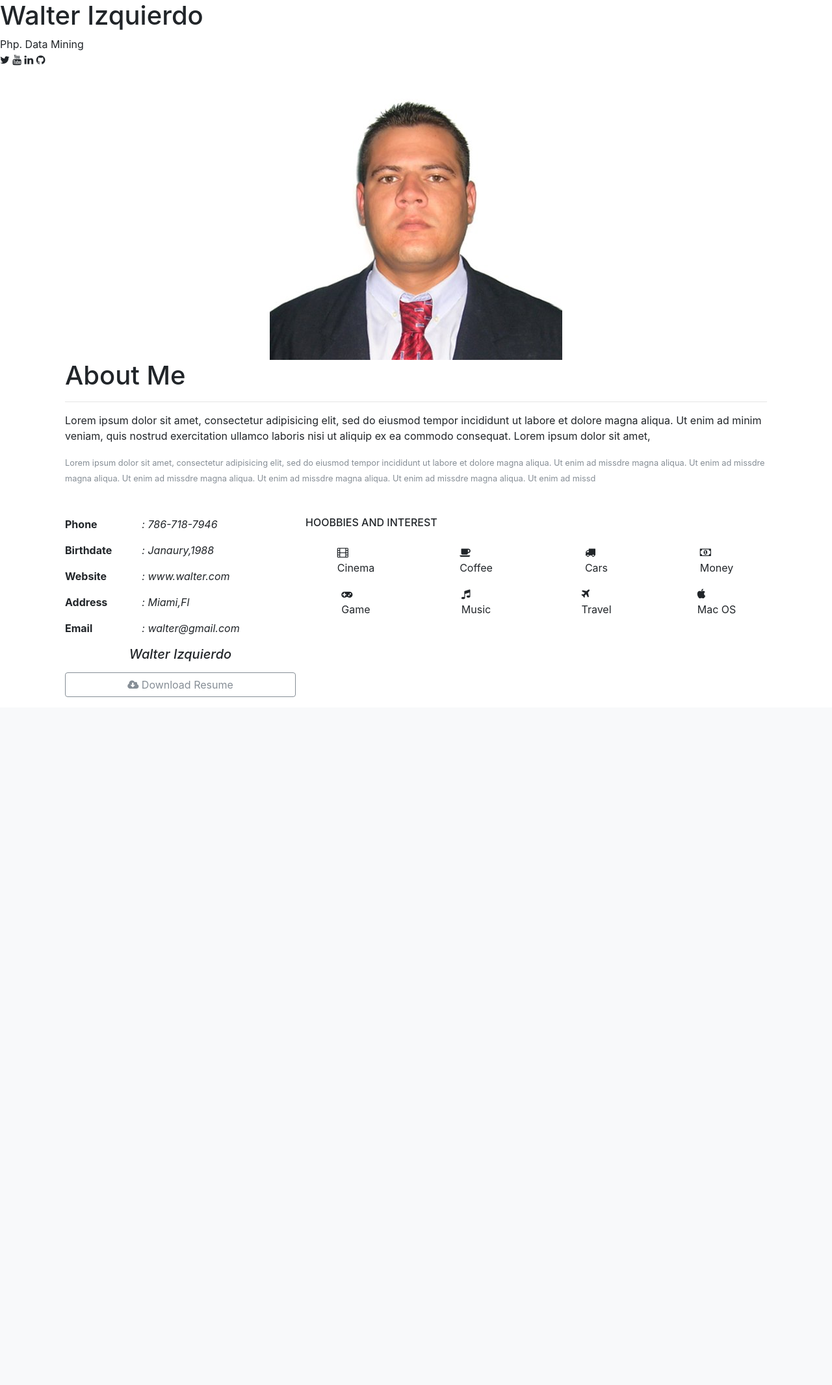
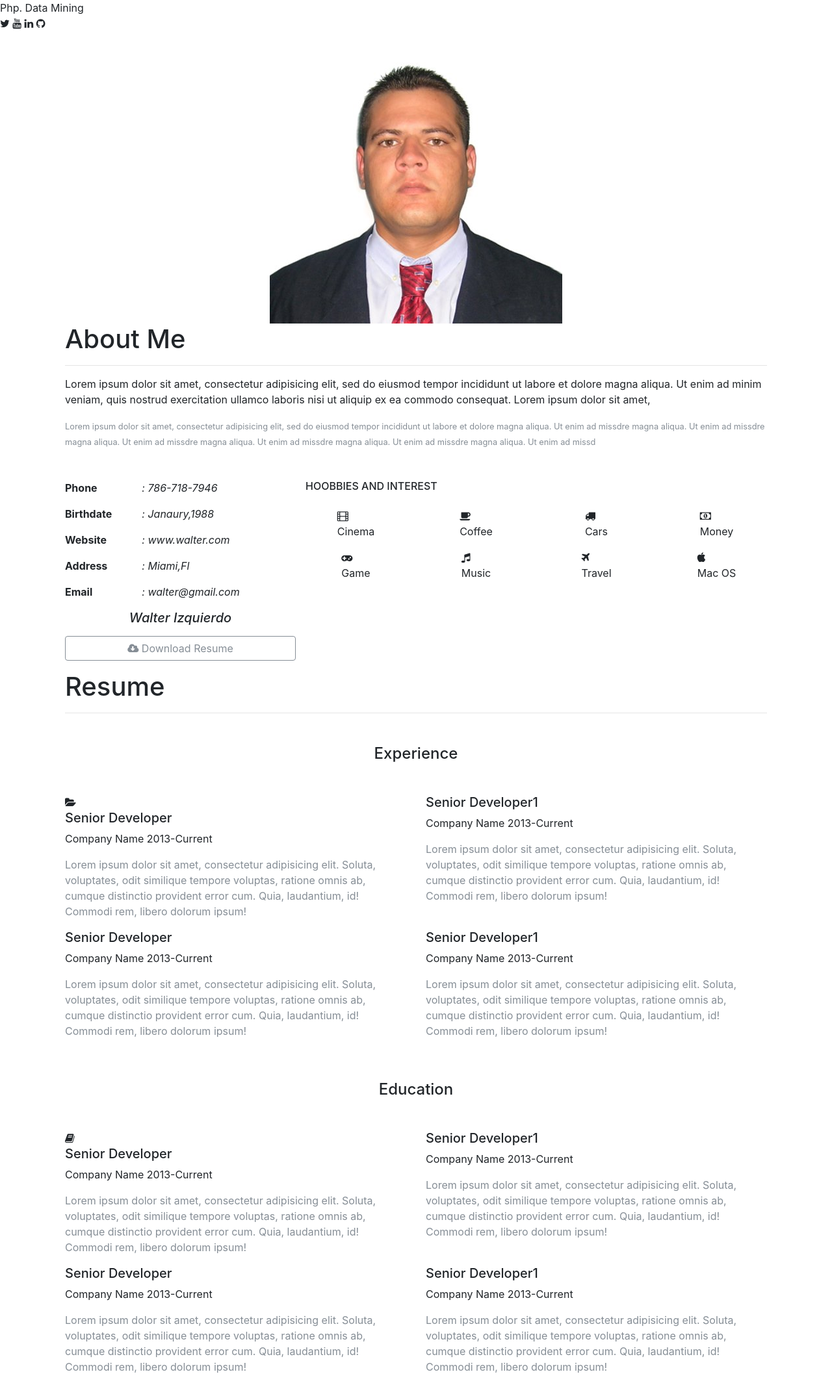
Before and after one commit to oscarMartinezMalo/Example-of-resume, a PHP site: page / in a window 1280 px wide. Shown: the part 56-2188 px from the top of the page at 65% size. Before the commit the page ends 1129 px from the top, so only its background shows below. Run offline with PHP 8.4, Linux system fonts and the light colour scheme; some libraries are stand-ins or nearby versions.

Commit message:
resume in Develop
Working in the Resume section

```diff
--- a/index.php
+++ b/index.php
@@ -16,6 +16,7 @@
 		<?php include "sections/heroImage.php"; ?>
 		<div class="container">
 			<?php include "sections/aboutMe.php"; ?>
+			<?php include "sections/resume.php"; ?>
 		</div>
 </body>
 <script src="https://code.jquery.com/jquery-3.2.1.slim.min.js" integrity="sha384-KJ3o2DKtIkvYIK3UENzmM7KCkRr/rE9/Qpg6aAZGJwFDMVNA/GpGFF93hXpG5KkN" crossorigin="anonymous"></script>
--- a/sections/navbar.php
+++ b/sections/navbar.php
@@ -1,4 +1,4 @@
-<nav class="navbar navbar-expand-sm navbar-light bg-light">
+<nav class="navbar fixed-top navbar-expand-sm navbar-light bg-light">
 	<div class="container">
 		<button class="navbar-toggler" type="button" data-toggle="collapse" data-target="#navbarTogglerDemo03" aria-controls="navbarTogglerDemo03" aria-expanded="false" aria-label="Toggle navigation">
 	    <span class="navbar-toggler-icon"></span>
--- /dev/null
+++ b/sections/resume.php
@@ -0,0 +1,53 @@
+<section class="resume container">
+	<h1>Resume</h1>
+	<hr>
+	<h4 class="text-center m-5">Experience</h4>
+	<div class="row">
+		<div class="col-sm-6">
+			<span class="fa fa-folder-open"></span>
+			<h5>Senior Developer</h5>
+			<p>Company Name 2013-Current</p>
+			<p class="text-muted">Lorem ipsum dolor sit amet, consectetur adipisicing elit. Soluta, voluptates, odit similique tempore voluptas, ratione omnis ab, cumque distinctio provident error cum. Quia, laudantium, id! Commodi rem, libero dolorum ipsum!</p>
+		</div>
+		<div class="col-sm-6">
+			<h5>Senior Developer1</h5>
+			<p>Company Name 2013-Current</p>
+			<p class="text-muted">Lorem ipsum dolor sit amet, consectetur adipisicing elit. Soluta, voluptates, odit similique tempore voluptas, ratione omnis ab, cumque distinctio provident error cum. Quia, laudantium, id! Commodi rem, libero dolorum ipsum!</p>
+		</div>
+		<div class="col-sm-6">
+			<h5>Senior Developer</h5>
+			<p>Company Name 2013-Current</p>
+			<p class="text-muted">Lorem ipsum dolor sit amet, consectetur adipisicing elit. Soluta, voluptates, odit similique tempore voluptas, ratione omnis ab, cumque distinctio provident error cum. Quia, laudantium, id! Commodi rem, libero dolorum ipsum!</p>
+		</div>
+		<div class="col-sm-6">
+			<h5>Senior Developer1</h5>
+			<p>Company Name 2013-Current</p>
+			<p class="text-muted">Lorem ipsum dolor sit amet, consectetur adipisicing elit. Soluta, voluptates, odit similique tempore voluptas, ratione omnis ab, cumque distinctio provident error cum. Quia, laudantium, id! Commodi rem, libero dolorum ipsum!</p>
+		</div>
+	</div>
+	<h4 class="text-center m-5">Education</h4>
+	<div class="row">
+		<div class="col-sm-6">
+			<span class="fa fa-book"></span>
+			<h5>Senior Developer</h5>
+			<p>Company Name 2013-Current</p>
+			<p class="text-muted">Lorem ipsum dolor sit amet, consectetur adipisicing elit. Soluta, voluptates, odit similique tempore voluptas, ratione omnis ab, cumque distinctio provident error cum. Quia, laudantium, id! Commodi rem, libero dolorum ipsum!</p>
+		</div>
+		<div class="col-sm-6">
+			<h5>Senior Developer1</h5>
+			<p>Company Name 2013-Current</p>
+			<p class="text-muted">Lorem ipsum dolor sit amet, consectetur adipisicing elit. Soluta, voluptates, odit similique tempore voluptas, ratione omnis ab, cumque distinctio provident error cum. Quia, laudantium, id! Commodi rem, libero dolorum ipsum!</p>
+		</div>
+		<div class="col-sm-6">
+			<h5>Senior Developer</h5>
+			<p>Company Name 2013-Current</p>
+			<p class="text-muted">Lorem ipsum dolor sit amet, consectetur adipisicing elit. Soluta, voluptates, odit similique tempore voluptas, ratione omnis ab, cumque distinctio provident error cum. Quia, laudantium, id! Commodi rem, libero dolorum ipsum!</p>
+		</div>
+		<div class="col-sm-6">
+			<h5>Senior Developer1</h5>
+			<p>Company Name 2013-Current</p>
+			<p class="text-muted">Lorem ipsum dolor sit amet, consectetur adipisicing elit. Soluta, voluptates, odit similique tempore voluptas, ratione omnis ab, cumque distinctio provident error cum. Quia, laudantium, id! Commodi rem, libero dolorum ipsum!</p>
+		</div>
+	</div>
+
+</section>
```
Also changed, not shown: components/scss/myStyle.scss (+29 -12 lines), css/myStyle.css (+1 -1 lines).
